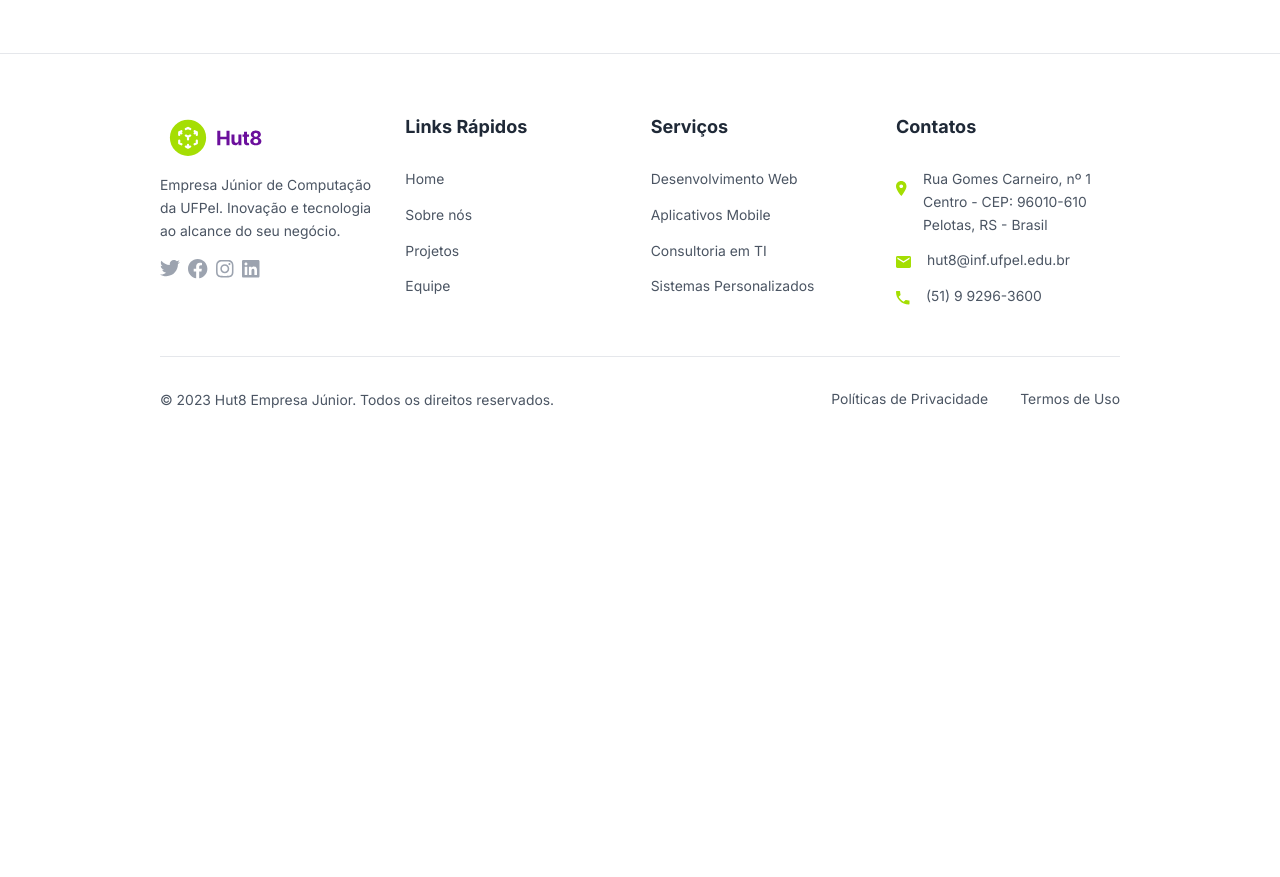
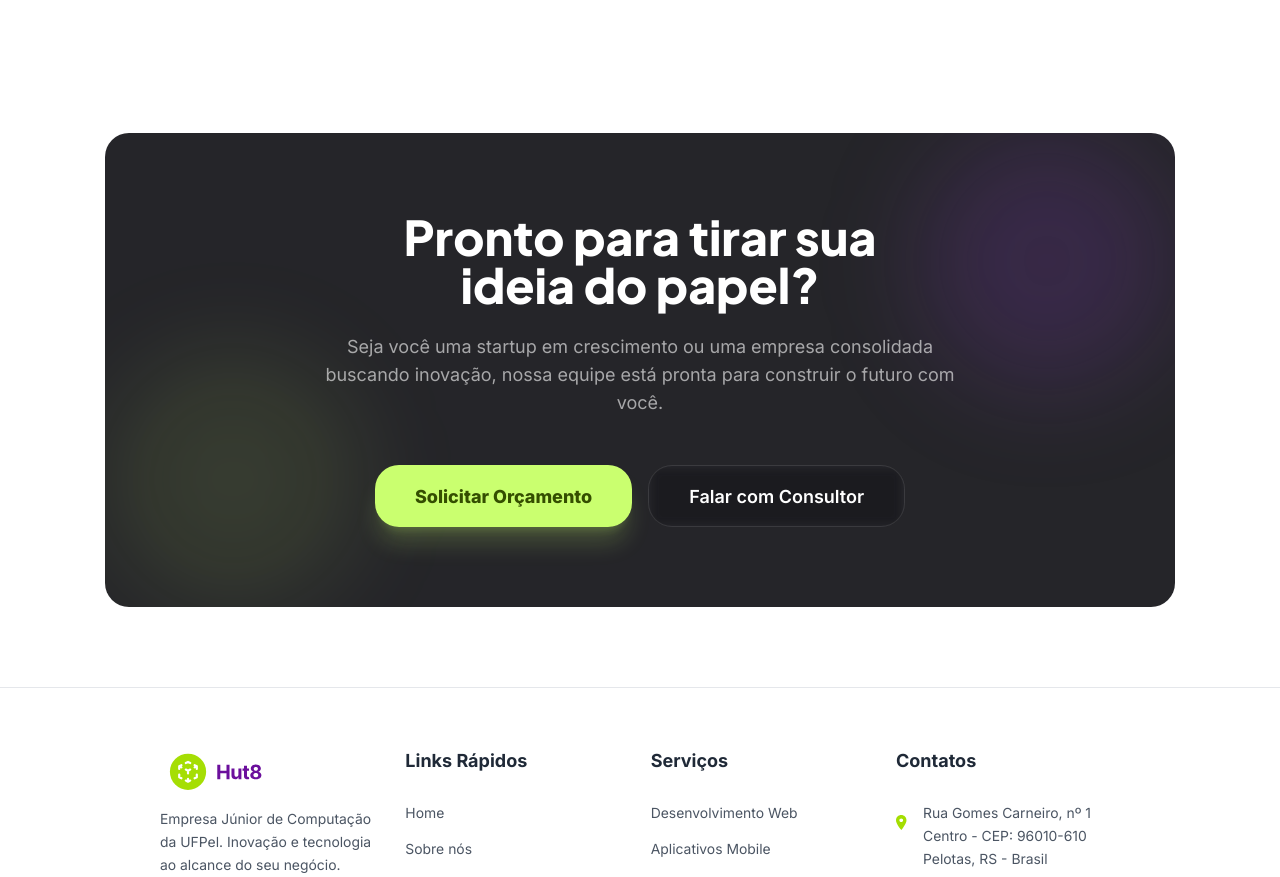
Before and after one commit to joaoMarceloBitar/Hut8, a React (Vite) app: page /projetos in a window 1280 px wide. Shown: the part 1920-2797 px from the top of the page. Before the commit the page ends 2428 px from the top, so only its background shows below. Built offline with nearby package versions, Linux system fonts and the light colour scheme.

Commit message:
feat: css ctasection

```diff
--- a/src/paginas/Projetos/Projetos.jsx
+++ b/src/paginas/Projetos/Projetos.jsx
@@ -1,11 +1,13 @@
 import HeroSection from './sections/HeroSection/HeroSection.jsx'
 import ProjectsSection from './sections/ProjectsSection/ProjectsSection.jsx'
+import CTASection from './sections/CTASection/CTASection.jsx'
+
 function Projetos() {
     return (
         <>
             <HeroSection />
-            {<ProjectsSection />}
-            {/*<CTASection />*/}
+            <ProjectsSection />
+            <CTASection />
         </>
     )
 
--- a/src/paginas/Projetos/sections/CTASection/CTASection.module.css
+++ b/src/paginas/Projetos/sections/CTASection/CTASection.module.css
@@ -0,0 +1,188 @@
+.section {
+    padding: 0 105px;
+    width: 100%;
+    box-sizing: border-box;
+    max-width: 1920px;
+    margin: 5rem auto;
+}
+
+.container {
+    display: flex;
+    flex-direction: column;
+    align-items: center;
+    padding: 80px;
+    gap: 24px;
+    background: rgba(14, 14, 18, 0.9);
+    border-radius: 24px;
+    position: relative;
+    overflow: hidden;
+    isolation: isolate;
+}
+
+/* Abstract elements */
+.blurRightTop {
+    position: absolute;
+    width: 256px;
+    height: 256px;
+    right: 0px;
+    top: 0px;
+    background: rgba(129, 59, 190, 0.2);
+    filter: blur(50px);
+    border-radius: 9999px;
+    z-index: -1;
+}
+
+.blurLeftBottom {
+    position: absolute;
+    width: 256px;
+    height: 256px;
+    left: 0px;
+    bottom: 0px;
+    background: rgba(202, 255, 111, 0.1);
+    filter: blur(50px);
+    border-radius: 9999px;
+    z-index: -1;
+}
+
+/* Heading 2 */
+.headingWrapper {
+    display: flex;
+    flex-direction: column;
+    align-items: center;
+    z-index: 2;
+}
+
+.heading {
+    font-family: 'Plus Jakarta Sans', sans-serif;
+    font-weight: 800;
+    font-size: 48px;
+    line-height: 48px;
+    text-align: center;
+    color: #FFFFFF;
+    margin: 0;
+    max-width: 600px;
+}
+
+/* Subtitle Wrapper */
+.subtitleWrapper {
+    display: flex;
+    flex-direction: column;
+    align-items: center;
+    max-width: 672px;
+    z-index: 3;
+}
+
+.subtitle {
+    font-family: 'Inter', sans-serif;
+    font-weight: 400;
+    font-size: 18px;
+    line-height: 28px;
+    text-align: center;
+    color: rgba(255, 255, 255, 0.6);
+    margin: 0;
+}
+
+/* Buttons Container */
+.buttonsContainer {
+    display: flex;
+    flex-direction: row;
+    justify-content: center;
+    align-items: flex-start;
+    padding: 24px 0px 0px;
+    gap: 16px;
+    z-index: 4;
+}
+
+/* Primary Button */
+.primaryButton {
+    display: flex;
+    justify-content: center;
+    align-items: center;
+    height: 62px;
+    padding: 0 40px;
+    background: #CAFF6F;
+    border-radius: 24px;
+    position: relative;
+    border: none;
+    cursor: pointer;
+    font-family: 'Inter', sans-serif;
+    font-weight: 800;
+    font-size: 18px;
+    color: #344E00;
+    z-index: 5;
+    transition: transform 0.2s ease, opacity 0.2s ease;
+}
+
+.primaryButton::before {
+    content: '';
+    position: absolute;
+    inset: 0;
+    background: rgba(255, 255, 255, 0.002);
+    box-shadow: 0px 20px 25px -5px rgba(202, 255, 111, 0.2), 0px 8px 10px -6px rgba(202, 255, 111, 0.2);
+    border-radius: 24px;
+    z-index: -1;
+}
+
+.primaryButton:hover {
+    opacity: 0.9;
+    transform: translateY(-2px);
+}
+
+/* Secondary Button */
+.secondaryButton {
+    box-sizing: border-box;
+    display: flex;
+    justify-content: center;
+    align-items: center;
+    height: 62px;
+    padding: 0 40px;
+    background: rgba(255, 255, 255, 0.05);
+    border: 1px solid rgba(255, 255, 255, 0.1);
+    backdrop-filter: blur(6px);
+    border-radius: 24px;
+    cursor: pointer;
+    font-family: 'Inter', sans-serif;
+    font-weight: 600;
+    font-size: 18px;
+    color: #FFFFFF;
+    transition: background 0.2s ease, transform 0.2s ease;
+}
+
+.secondaryButton:hover {
+    background: rgba(255, 255, 255, 0.1);
+    transform: translateY(-2px);
+}
+
+/* Responsive */
+@media (max-width: 1024px) {
+    .section {
+        padding: 5rem 5%;
+    }
+}
+
+@media (max-width: 768px) {
+    .container {
+        padding: 40px 20px;
+    }
+
+    .heading {
+        font-size: 32px;
+        line-height: 40px;
+    }
+
+    .subtitle {
+        font-size: 16px;
+        line-height: 24px;
+    }
+
+    .buttonsContainer {
+        flex-direction: column;
+        width: 100%;
+        align-items: center;
+    }
+
+    .primaryButton, .secondaryButton {
+        width: 100%;
+        max-width: 304px;
+    }
+}
```
